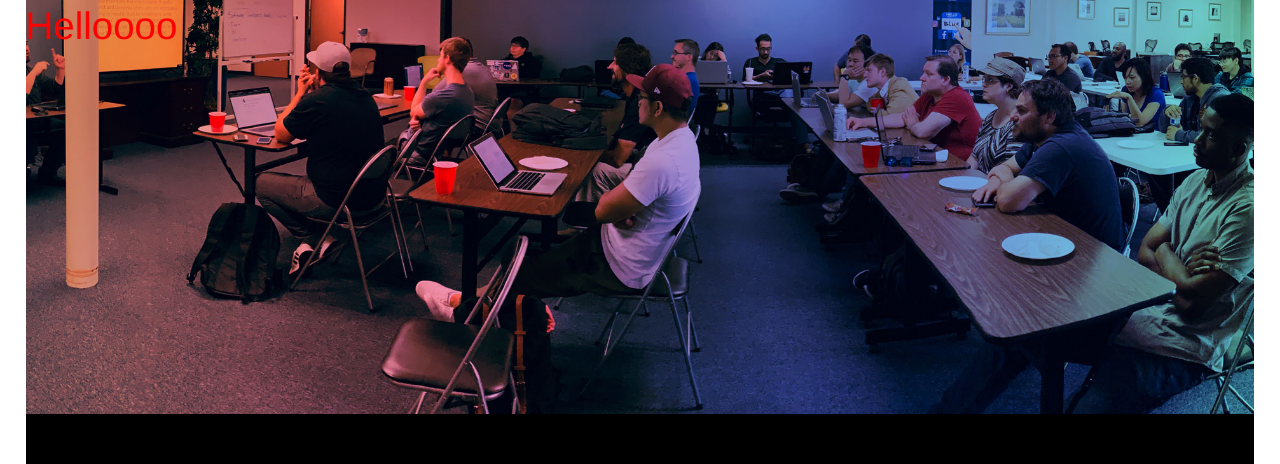
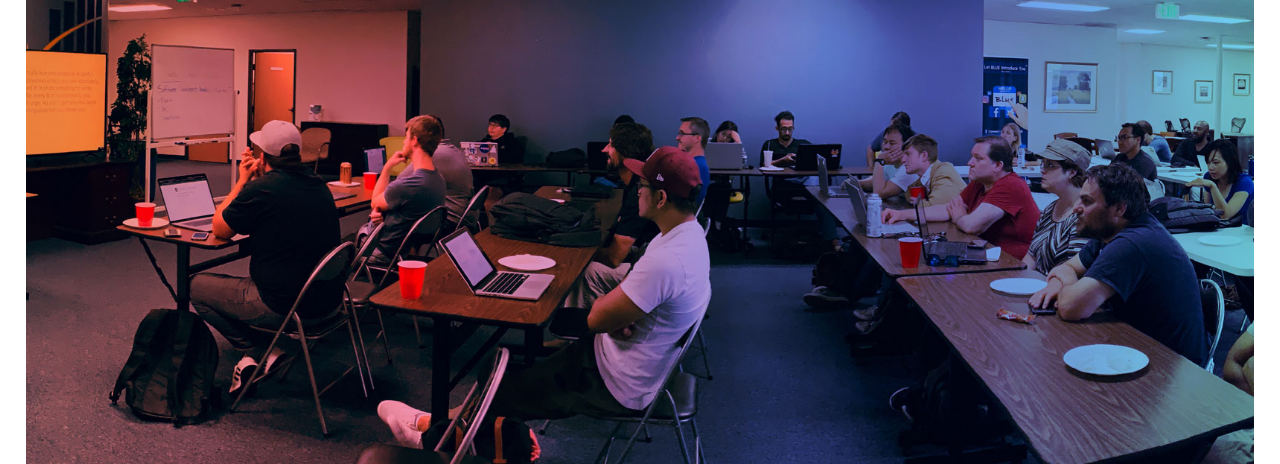
Before and after one commit to inland-empire-software-development/main, a Next.js app: page / in a window 1280 px wide. Shown: the top 464 px of the page. Built offline with nearby package versions, Linux system fonts and the light colour scheme; a web font is replaced by a local one.

Commit message:
hero styling and basic layout

```diff
--- a/sass/components/_hero.scss
+++ b/sass/components/_hero.scss
@@ -3,8 +3,12 @@
     background-size: cover;
     background-position: center;
     background-repeat: no-repeat;
-    padding-bottom: 350px;
-    h1 {
-        color: red;
+    min-height: 628px;
+    @media screen and (max-width: $small) {
+        background: url("../static/images/mobile/hero-gradient.jpg");
+        background-size: cover;
+        background-position: center; //calc(50% - 50px)
+        background-repeat: no-repeat;
+        min-height: 400px;
     }
 }
--- a/src/components/Hero.js
+++ b/src/components/Hero.js
@@ -1,9 +1,21 @@
+/**
+ * Hero component
+ * @return {Hero}
+ */
 function Hero() {
     return (
-        <div id="hero" className="grid-container">
-            <h1>Helloooo</h1>
+        <header id="hero" className="grid-container">
+            <div className="column-24">
+                {/* Navigation */}
+                <nav></nav>
 
-        </div>
+                {/* Side bar */}
+                <div></div>
+
+                {/* Event */}
+                <div></div>
+            </div>
+        </header>
     )
 }
 
```
